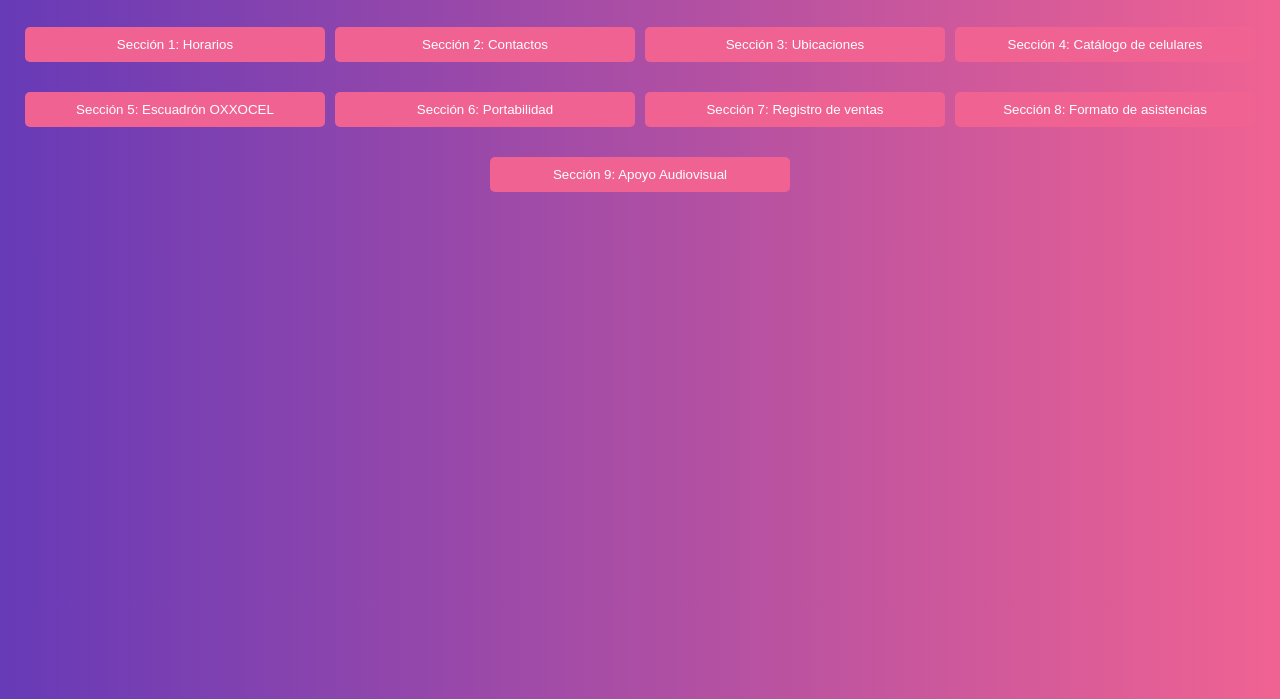
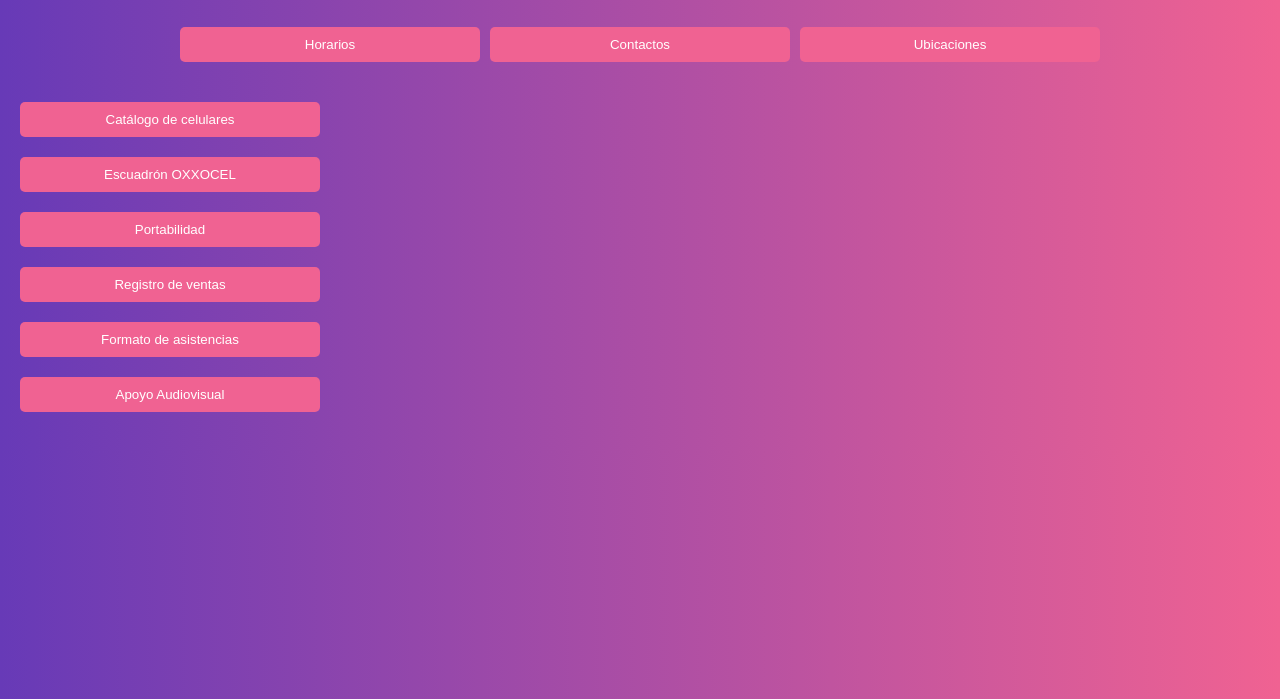
Before and after one commit to GarouTheRipper/OXXOCEL, a plain HTML site: page index.html in a window 1280 px wide. Shown: the part 101-800 px from the top of the page. Drawn offline with Linux system fonts and the light colour scheme.

Commit message:
"Quite algunas cosas de la pagina"

```diff
--- a/index.html
+++ b/index.html
@@ -7,45 +7,43 @@
 </head>
 <body>
   <div id="contenedor-logo">
-    <img src="ENLACE_A_TU_LOGO_EN_GOOGLE_DRIVE" alt="Logo de tu empresa">
+    <img src="logo" alt="Logo de tu empresa">
   </div>
   <h1>Buscador de Información</h1>
 
   <div id="secciones">
     <div class="contenedor-seccion">
-      <button onclick="mostrarSeccion('seccion1')">Sección 1: Horarios</button>
-      <div id="seccion1" class="seccion" style="display: none;"></div>
+      <button onclick="mostrarSeccion('seccion1')">Horarios</button> <div id="seccion1" class="seccion" style="display: none;"></div>
     </div>
     <div class="contenedor-seccion">
-      <button onclick="mostrarSeccion('seccion2')">Sección 2: Contactos</button>
+      <button onclick="mostrarSeccion('seccion2')">Contactos</button>
       <div id="seccion2" class="seccion" style="display: none;"></div>
     </div>
     <div class="contenedor-seccion">
-      <button onclick="mostrarSeccion('seccion3')">Sección 3: Ubicaciones</button>
-      <div id="seccion3" class="seccion" style="display: none;"></div>
+      <button onclick="mostrarSeccion('seccion3')">Ubicaciones</button> <div id="seccion3" class="seccion" style="display: none;"></div>
+    </div>
     </div>
     <div class="contenedor-seccion">
-      <button onclick="mostrarSeccion('seccion4')">Sección 4: Catálogo de celulares</button>
-      <div id="seccion4" class="seccion" style="display: none;"></div>
+      <button onclick="mostrarSeccion('seccion4')">Catálogo de celulares</button> <div id="seccion4" class="seccion" style="display: none;"></div>
+    </div>
     </div>
     <div class="contenedor-seccion">
-      <button onclick="mostrarSeccion('seccion5')">Sección 5: Escuadrón OXXOCEL</button>
-      <div id="seccion5" class="seccion" style="display: none;"></div>
+      <button onclick="mostrarSeccion('seccion5')">Escuadrón OXXOCEL</button> <div id="seccion5" class="seccion" style="display: none;"></div>
+    </div>
     </div>
     <div class="contenedor-seccion">
-      <button onclick="mostrarSeccion('seccion6')">Sección 6: Portabilidad</button>
-      <div id="seccion6" class="seccion" style="display: none;"></div>
+      <button onclick="mostrarSeccion('seccion6')">Portabilidad</button> <div id="seccion6" class="seccion" style="display: none;"></div>
+    </div>
     </div>
     <div class="contenedor-seccion">
-      <button onclick="mostrarSeccion('seccion7')">Sección 7: Registro de ventas</button>
-      <div id="seccion7" class="seccion" style="display: none;"></div>
+      <button onclick="mostrarSeccion('seccion7')">Registro de ventas</button> <div id="seccion7" class="seccion" style="display: none;"></div>
+    </div>
     </div>
     <div class="contenedor-seccion">
-      <button onclick="mostrarSeccion('seccion8')">Sección 8: Formato de asistencias</button>
-      <div id="seccion8" class="seccion" style="display: none;"></div>
+      <button onclick="mostrarSeccion('seccion8')">Formato de asistencias</button> <div id="seccion8" class="seccion" style="display: none;"></div>
     </div>
     <div class="contenedor-seccion">
-      <button onclick="mostrarSeccion('seccion9')">Sección 9: Apoyo Audiovisual</button>
+      <button onclick="mostrarSeccion('seccion9')">Apoyo Audiovisual</button>
       <div id="seccion9" class="seccion" style="display: none;"></div>
     </div>
   </div>
```
